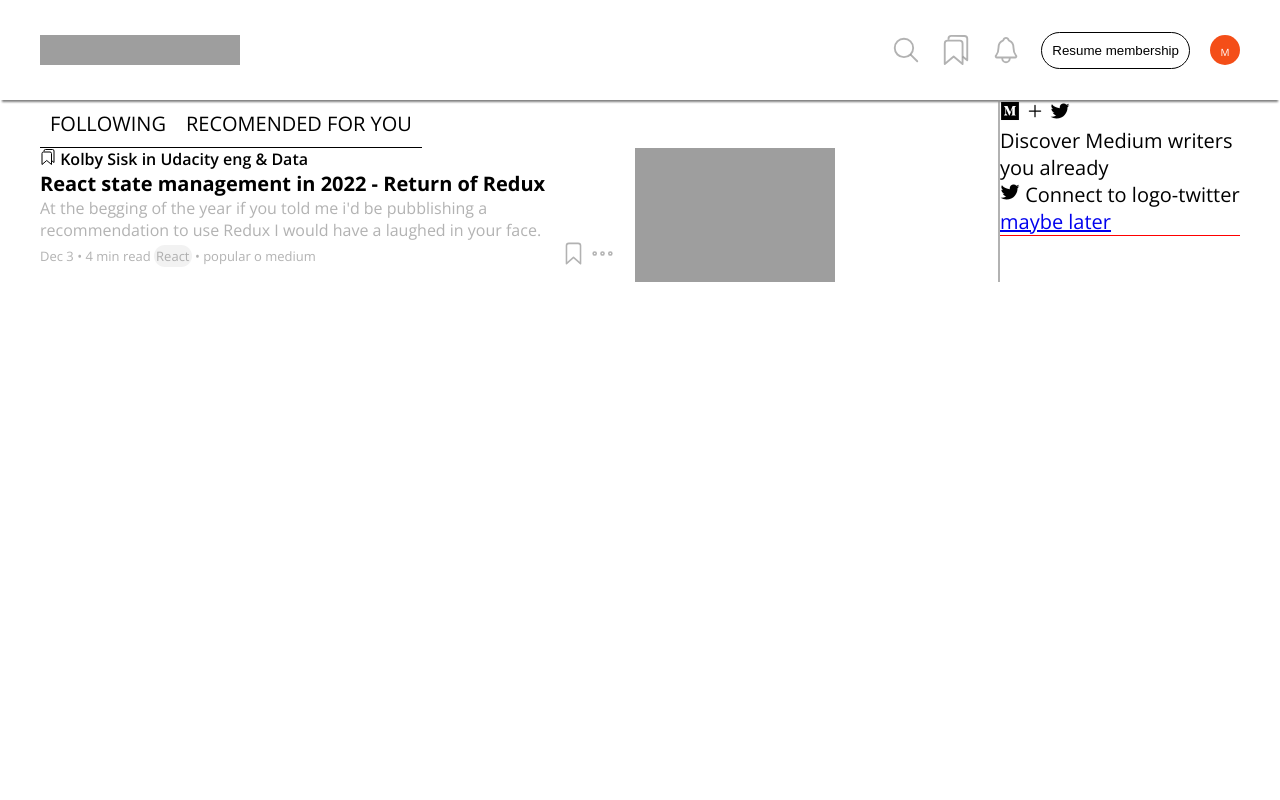
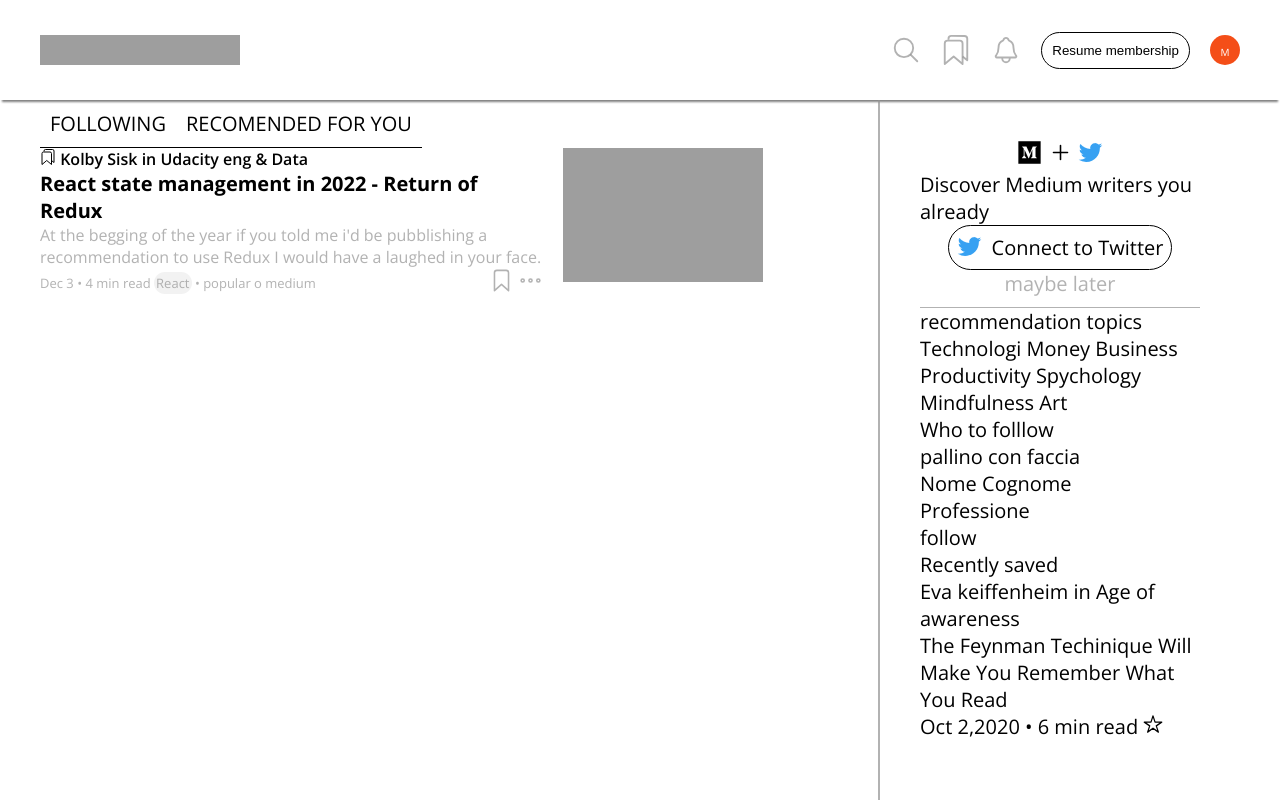
Before and after one commit to ManuelBorrero95/W2D4, a plain HTML site: page index.html in a window 1280 px wide. Shown: the top 800 px of the page. Drawn offline with nearby package versions, Linux system fonts and the light colour scheme; grey boxes are pictures that could not be loaded.

Commit message:
2 commit

```diff
--- a/CSS/style.css
+++ b/CSS/style.css
@@ -76,9 +76,11 @@ button{
     padding: 0 4rem;
     display: flex;
     flex-direction: row;
+    height: 100%;
+
 }
 main{
-    width: 80%;
+    width: 70%;
     border-right:  2px solid var(--grey);
 
 }
@@ -163,12 +165,51 @@ section{
 }
 
 aside{
-    width: 20%;
+    width: 30%;
     display: flex;
     flex-direction: column;
+    padding: 40px;
 }
 
 .ctn-social{
 
-    border-bottom: 1px solid red;
+    display: flex;
+    flex-direction: column;
+    align-items: center;
+    border-bottom: 1px solid var(--grey);
+    padding-bottom: 1rem;
 }
+
+.ctn-social div ion-icon{
+    font-size: 2.5rem;
+}
+
+.twitter-icon{
+    color:#37A1F2 ;
+}
+
+.button{
+    border: 1px solid black;
+    border-radius: 25px;
+    padding: 10px;
+}
+
+.cnt-flex-button
+{
+
+    border: 1px solid black;
+    border-radius: 25px;
+    padding: 0.8rem;
+    display: flex;
+    justify-content: center;
+    gap:1rem;
+}
+.ctn-social a
+{
+    text-decoration: none;
+    color: var(--grey);
+}
+
+.cnt-aside{
+
+}
--- a/index.html
+++ b/index.html
@@ -99,7 +99,7 @@
                     <div>
                         <ion-icon name="logo-medium"></ion-icon>
                         <ion-icon name="add-outline"></ion-icon>
-                        <ion-icon name="logo-twitter"></ion-icon>
+                        <ion-icon class="twitter-icon" name="logo-twitter" ></ion-icon>
                     </div>
 
                     <p>
@@ -107,9 +107,9 @@
 
                     </p>
 
-                    <div>
-                        <ion-icon name="logo-twitter"></ion-icon>
-                        Connect to logo-twitter
+                    <div class="cnt-flex-button">
+                        <ion-icon class="twitter-icon" name="logo-twitter"></ion-icon>
+                        Connect to Twitter
                     </div>
 
                     <a href="https://twitter.com/Medium" target="_blank" rel="noopener noreferrer">
@@ -118,12 +118,41 @@
 
                 </div>
 
+                 <!-- Racommendation topics -->
+                <div class="cnt-aside">
+                    <p>recommendation topics</p>
+                    <div>
+                        <span>Technologi</span>
+                        <span>Money</span>
+                        <span>Business</span>
+                        <span>Productivity</span>
+                        <span>Spychology</span>
+                        <span>Mindfulness</span>
+                        <span>Art</span>
+                    </div>
+                </div>
+
                 <div>
-                    <p>
+                    <p>Who to folllow</p>
+                    <div>
+                        pallino con faccia
+                    </div>
+                    <div>
+                        <div>Nome Cognome</div>
+                        <div>Professione</div>
+                    </div>
+                    <div>follow</div>
+                </div>
 
-                    </p>
 
+                <div>
+
+                    <p>Recently saved</p>
+                    <p>Eva keiffenheim <span>in</span> Age of awareness</p>
+                    <p>The Feynman Techinique Will Make You Remember What You Read</p>
+                    <span>Oct 2,2020 • 6 min read <ion-icon name="star-outline"></ion-icon> </span>
                 </div>
+
 
             </aside>
         </div>
```
Also changed, not shown: img/mediumIco.svg (added).
